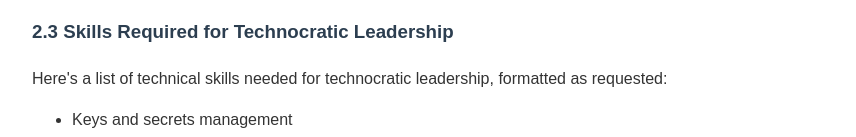
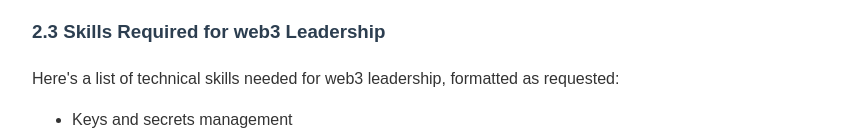
Before and after one commit to FWTX-DAO/constitution, a plain HTML site: page index.html in a window 1280 px wide. Shown: the part 1629-1766 px from the top of the page, without its empty margins (208-1064 px from the left). Drawn offline with Linux system fonts and the light colour scheme.

Commit message:
ship: copy modification

```diff
--- a/index.html
+++ b/index.html
@@ -38,7 +38,7 @@
             <ol>
                 <li><a href="#vision-and-mission">Vision and Mission</a></li>
                 <li><a href="#need-for-cyber-resilient-cities">The Need for Cyber-Resilient Cities for the Information Age</a></li>
-                <li><a href="#skills-required-for-technocratic-leadership">Skills Required for Technocratic Leadership</a></li>
+                <li><a href="#skills-required-for-web3-leadership">Skills Required for Web3 Leadership</a></li>
             </ol>
         </li>
         <li><a href="#overarching-constitution">Overarching Constitution</a></li>
@@ -82,8 +82,8 @@
     <!-- Content for The Need for Cyber-Resilient Cities -->
     <p>We are at a junction in human history where we have multi-matrixed challenges for constituents to manage the information at the sovereign individual, family, organization, and community level.</p>
     <p>These challenges require us to think group up about the very basis of society and how we govern our regions. The information fabric of society is the basis of arguably every operation across industries, governments, and sectors. Augmenting the information architecture, inter-agency, multi-matrixed, and secure information sharing is imperative for the public and private to standardize with diligent cybersecurity principles to protect us from adversarial threats in cyber space. Web3 serves as an acronym that converges the evolution of the internet with its respective innovation to increase quality of life, productivity, and efficiency with software and data anchored leadership, boardrooms, and governance.</p>
-    <h3 id="skills-required-for-technocratic-leadership">2.3 Skills Required for Technocratic Leadership</h3>
-    <p>Here's a list of technical skills needed for technocratic leadership, formatted as requested:</p>
+    <h3 id="skills-required-for-web3-leadership">2.3 Skills Required for web3 Leadership</h3>
+    <p>Here's a list of technical skills needed for web3 leadership, formatted as requested:</p>
     <ul>
         <li>Keys and secrets management</li>
         <li>Data backup and device management</li>
```
